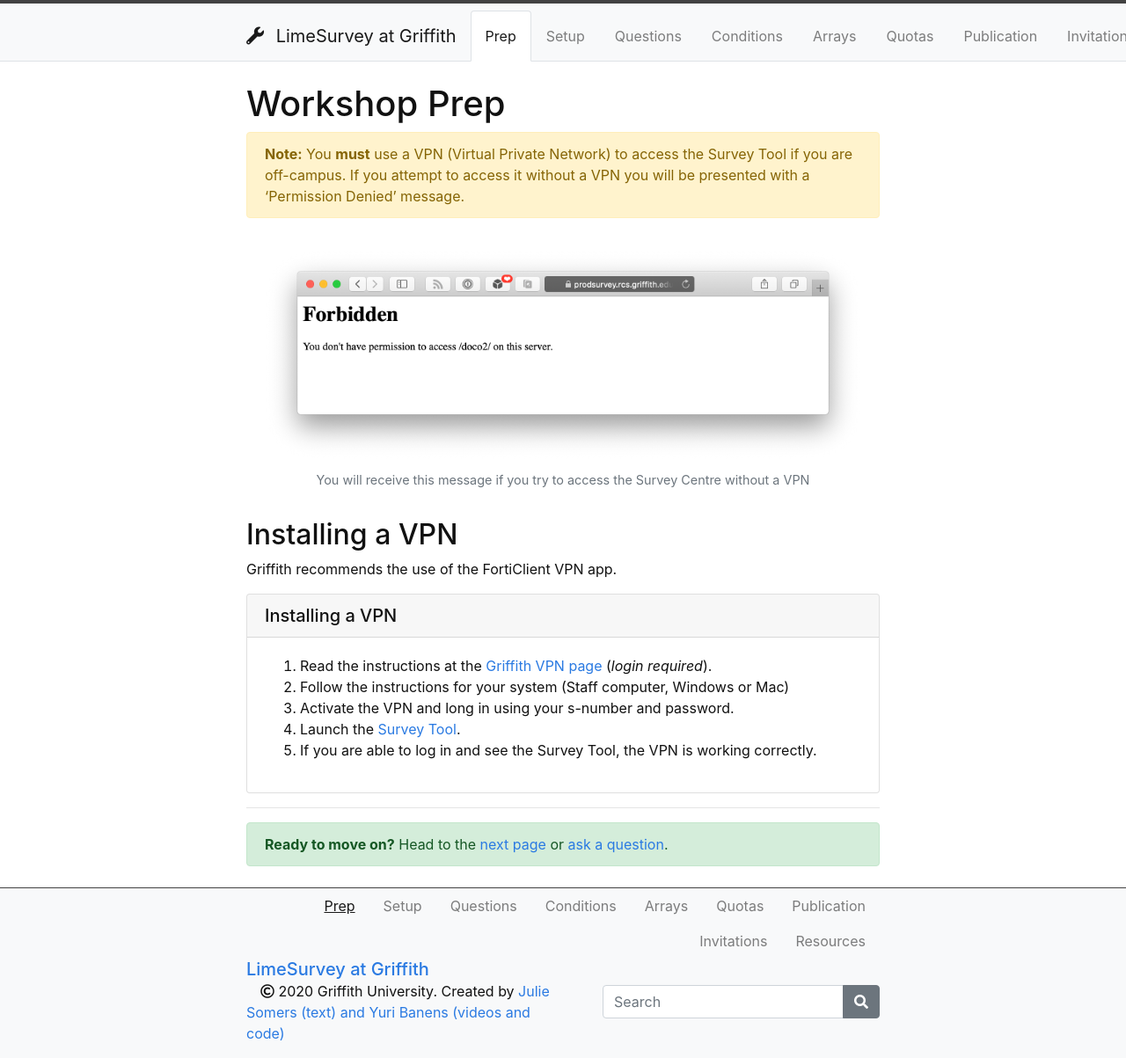
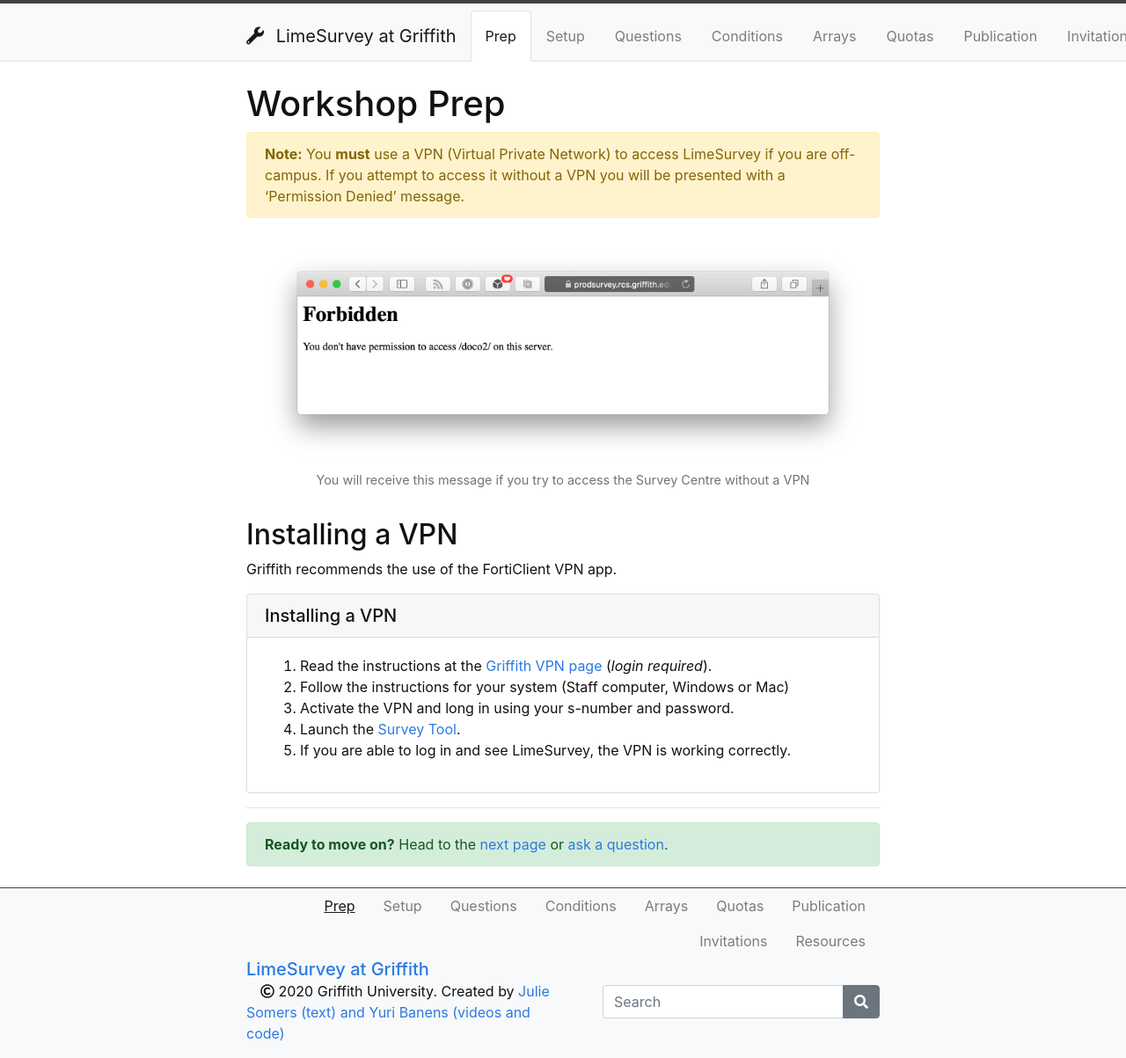
Before and after one commit to GriffithUniLibrary/limesurvey, a Jekyll site: the page built from content/0-prep.md, in a window 1280 px wide. Shown: the whole page at 88% size. Built offline with Jekyll 4.4.1, drawn with Linux system fonts in a browser that asks for light colours.

Commit message:
replaced survey tool with limesurvey

```diff
--- a/content/0-prep.md
+++ b/content/0-prep.md
@@ -6,7 +6,7 @@ nav: true
 # Workshop Prep
 
 {% capture text %}
-**Note:** You **must** use a VPN (Virtual Private Network) to access the Survey Tool if you are off-campus. If you attempt to access it without a VPN you will be presented with a 'Permission Denied' message.{% endcapture %}
+**Note:** You **must** use a VPN (Virtual Private Network) to access LimeSurvey if you are off-campus. If you attempt to access it without a VPN you will be presented with a 'Permission Denied' message.{% endcapture %}
 {% include alert.md text=text color="warning" %}
 
 
@@ -21,7 +21,7 @@ Griffith recommends the use of the FortiClient VPN app.
 2. Follow the instructions for your system (Staff computer, Windows or Mac)
 3. Activate the VPN and long in using your s-number and password.
 3. Launch the [Survey Tool](https://prodsurvey.rcs.griffith.edu.au/prodls200/index.php/admin/index).
-5. If you are able to log in and see the Survey Tool, the VPN is working correctly.
+5. If you are able to log in and see LimeSurvey, the VPN is working correctly.
 {% endcapture %}
 {% include card.md text=text header="Installing a VPN" %}
 
```
